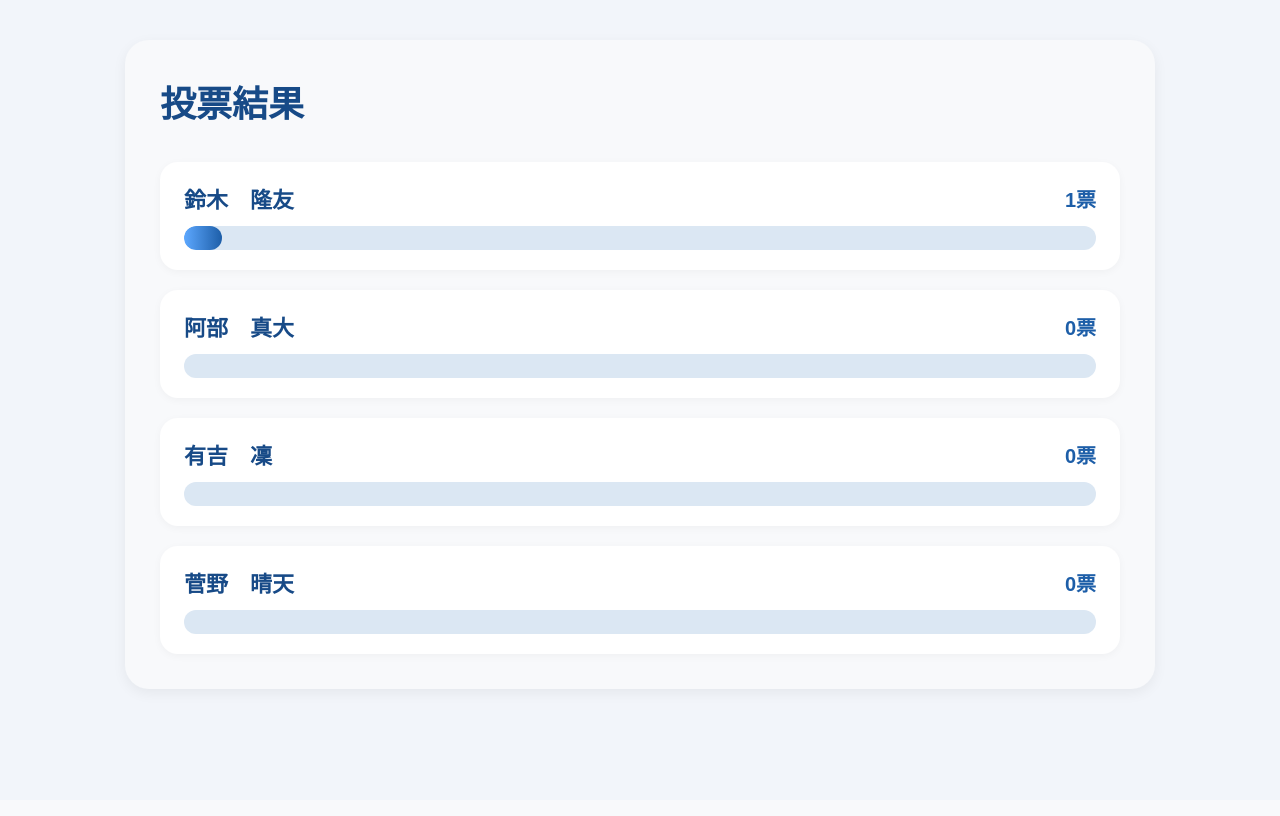
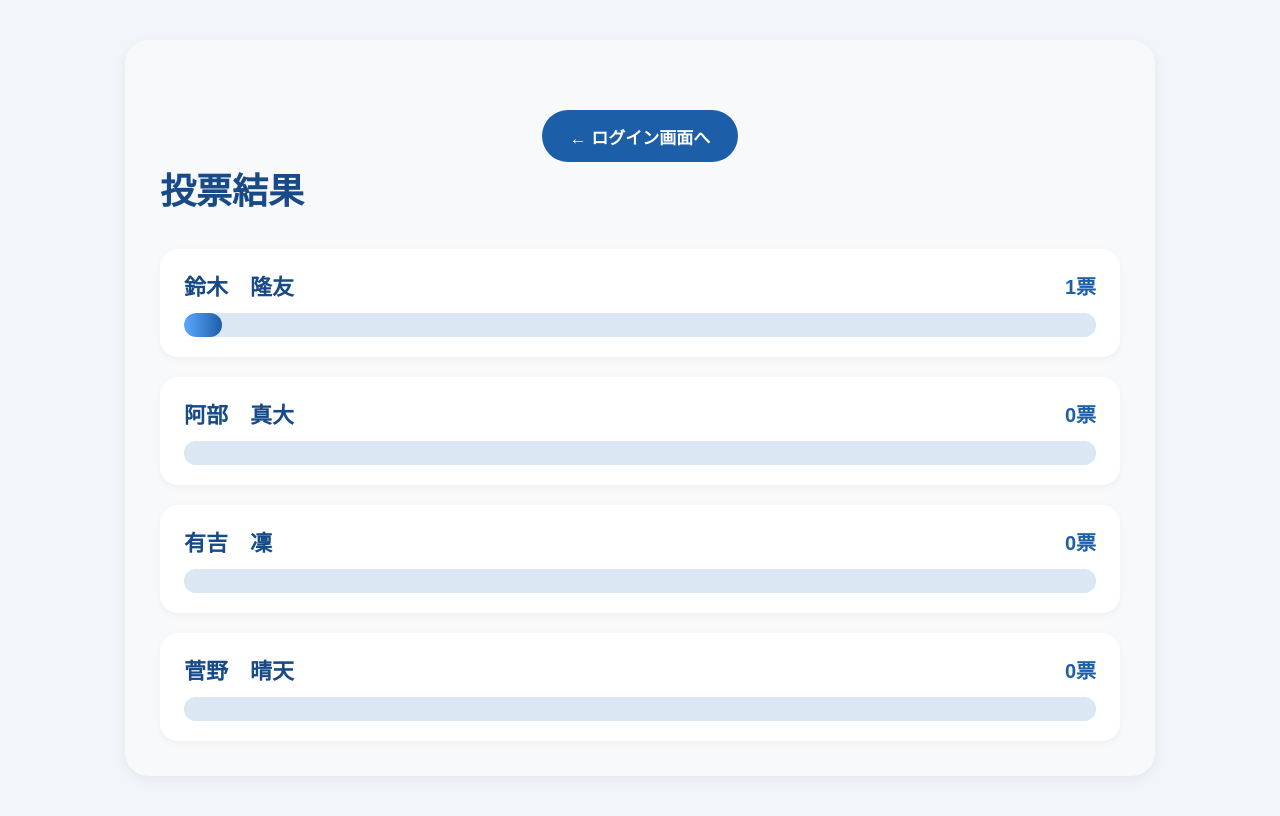
Before and after one commit to ti-kun/Sotsuken_HomePage, a PHP site: page /php/result.php in a window 1280 px wide. Before the commit the page ends 694 px from the top, so only its background shows below. Run offline with PHP 8.4, Linux system fonts and the light colour scheme; the visitor is signed in with stand-in values (Sample User, id 1); data comes from the database, SQL or seed files in the repository; style sheets or scripts are compiled from the project's sources.

Commit message:
結果表示画面デザイン変更 戻るボタン追加

```diff
--- a/css/result.scss
+++ b/css/result.scss
@@ -23,6 +23,36 @@ body {
     padding: 35px;
 
     box-shadow: 0 4px 14px rgba(0, 0, 0, 0.06);
+}
+
+/* 戻るボタン*/
+.back-button-wrap {
+    display: flex;
+    justify-content: center;
+    margin-top: 35px;
+}
+
+.back-button {
+    min-width: 180px;
+    height: 52px;
+    padding: 0 28px;
+    border: none;
+    border-radius: 999px;
+    background: #1d5ea8;
+    color: #fff;
+    font-size: 17px;
+    font-weight: 700;
+    cursor: pointer;
+    transition: 0.2s;
+
+    &:hover {
+        background: #174a87;
+        transform: translateY(-2px);
+    }
+
+    &:active {
+        transform: translateY(0);
+    }
 }
 
 /* タイトル */
--- a/php/result.php
+++ b/php/result.php
@@ -38,6 +38,12 @@ $result = $conn->query($sql);
 
 <body id="result-page">
     <div class="result-card">
+        <div class="back-button-wrap">
+            <button class="back-button" onclick="location.href='../html/login.html'">
+                ← ログイン画面へ
+            </button>
+        </div>
+
         <div class="title-wrap">
             <h1>投票結果</h1>
         </div>
```
